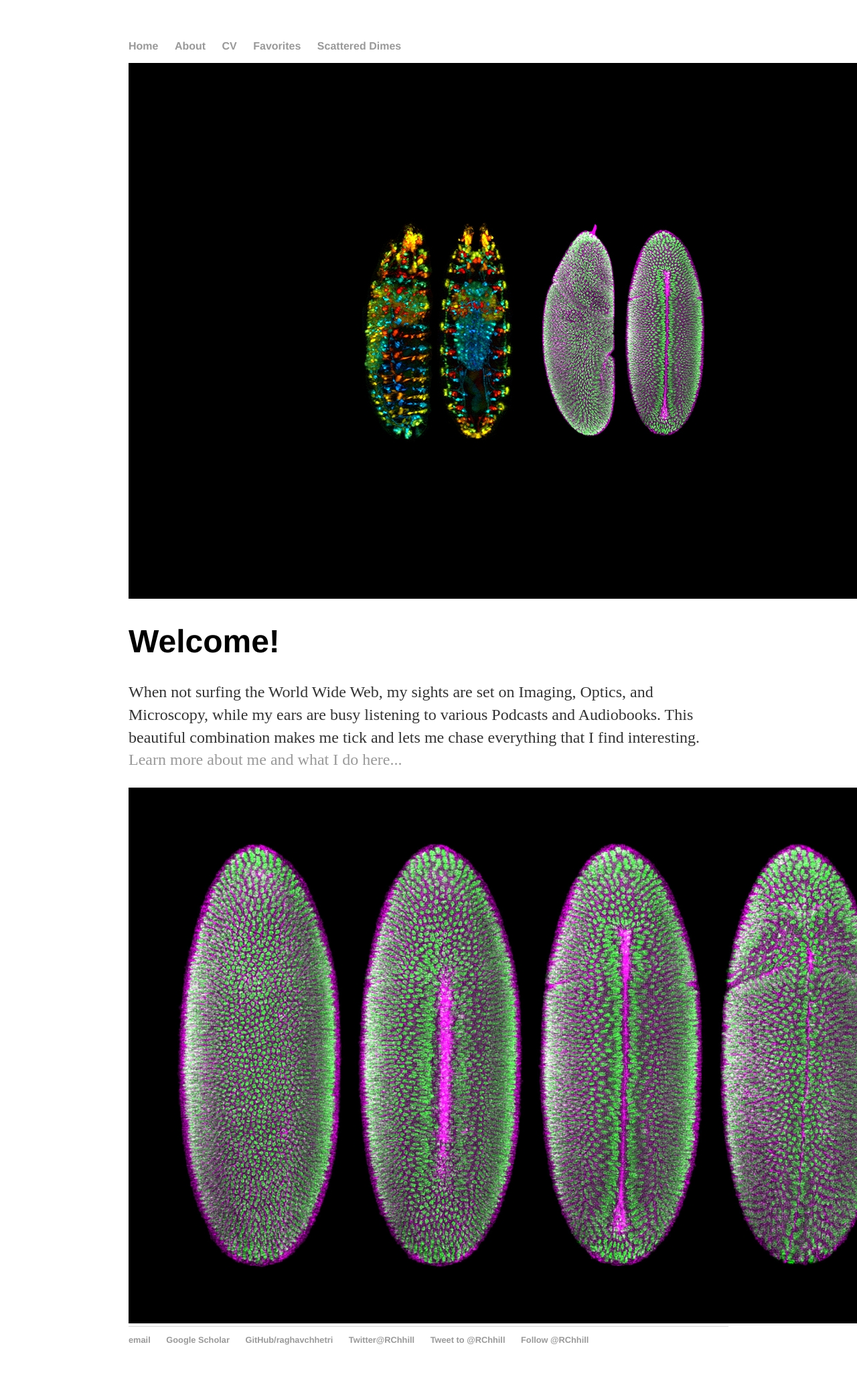
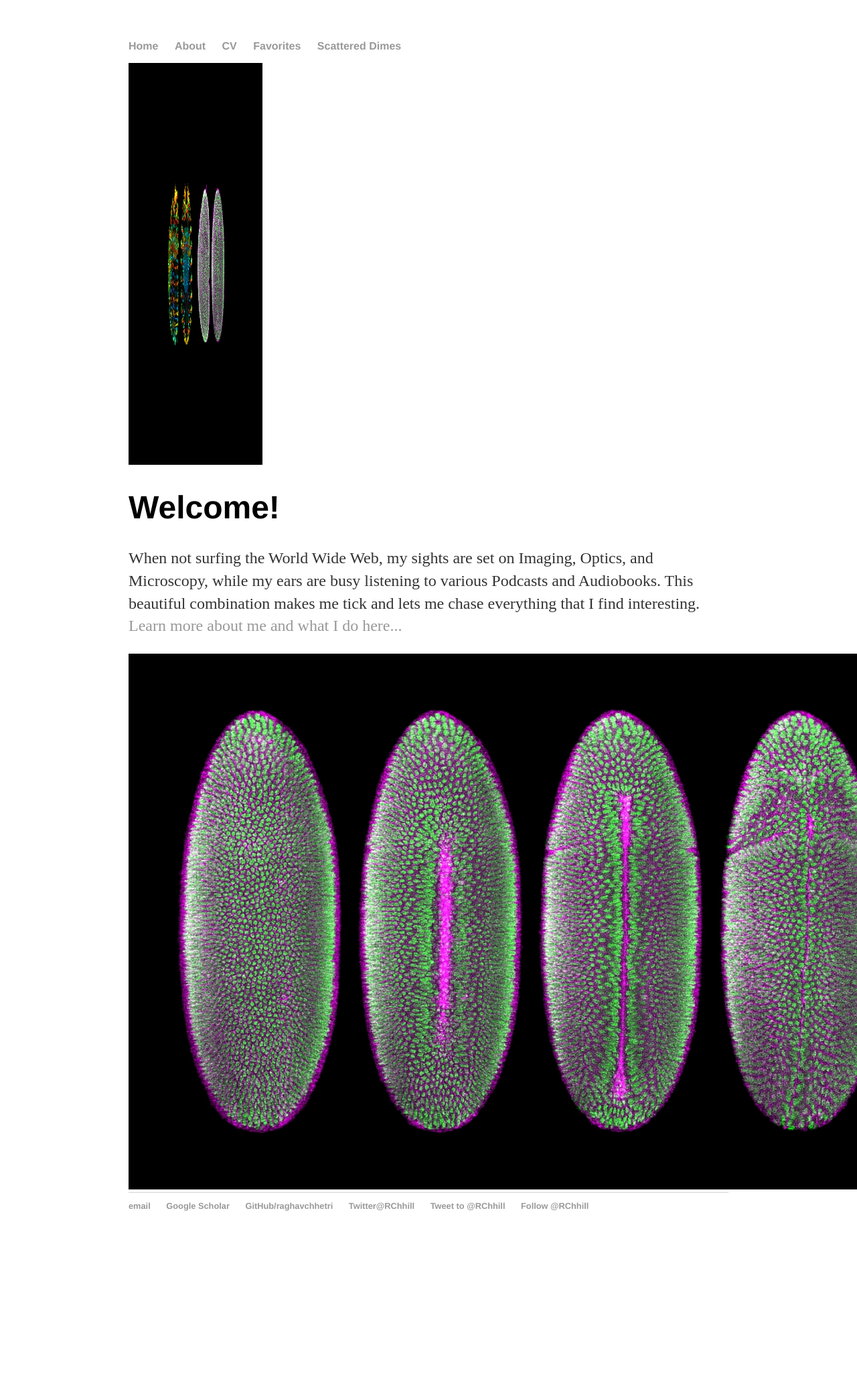
Before and after one commit to raghavchhetri/raghavchhetri.github.io, a Jekyll site: the page built from index.html, in a window 1280 px wide. Shown: the whole page at 67% size. Built offline with Jekyll 4.4.1, drawn with Linux system fonts in a browser that asks for light colours; comment, search, counter and statistics services are not loaded; after the commit the page ends 1868 px from its top, so only the background shows below that.

Commit message:
Update index.html

```diff
--- a/index.html
+++ b/index.html
@@ -2,7 +2,8 @@
 layout: default
 title: Science is hard. It rocks though... Stay with it!
 ---
-<img src="/about/DrosophilaCombined.jpg" alt="hi" class="inline"/>
+<img src="/about/DrosophilaCombined.jpg" alt="Drosophila embryo" width="200" height="600" class="inline"/>
+
 <div class="blurb">
 	<h1>Welcome!</h1>
 	<p>When not surfing the World Wide Web, my sights are set on Imaging, Optics, and Microscopy,
```
